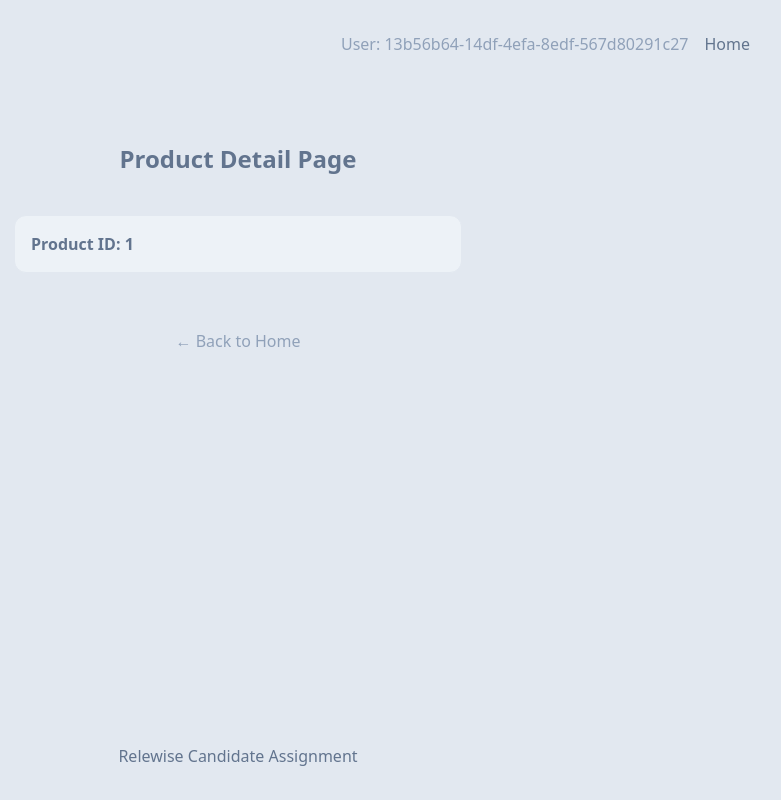
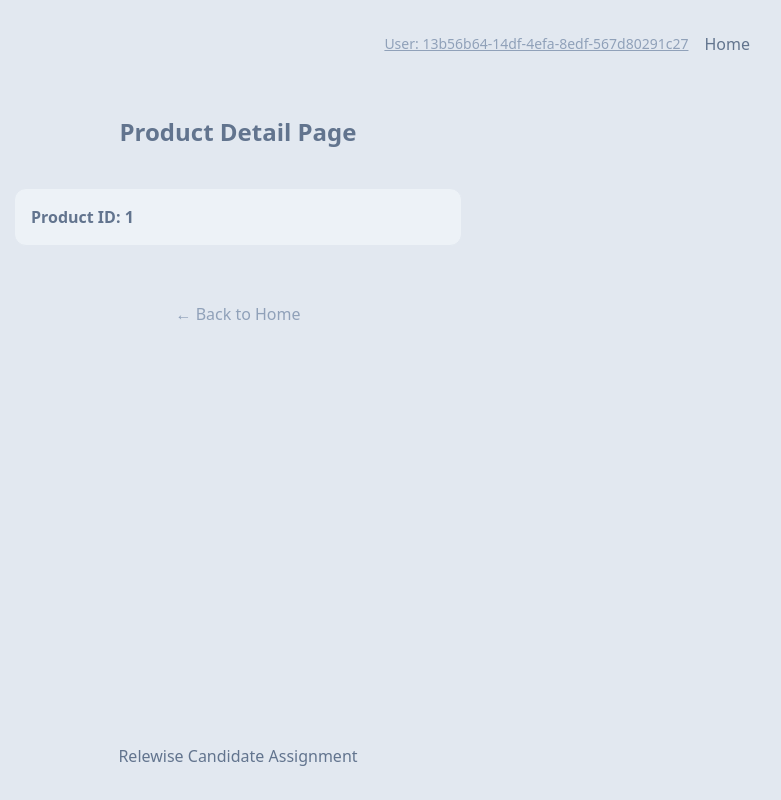
Before and after one commit to junjie-w/relewise-candidate-assignment, a Vue app in the folder client/: page /product/1 in a window 1280 px wide. Shown: the whole page, without its empty margins (402-1183 px from the left). Built offline with nearby package versions, Linux system fonts and the light colour scheme; no server answers; the HTML template or start-up script is replaced by a standard one.

Commit message:
refactor(ui): container padding (#13)

```diff
--- a/client/src/components/AppLayout.vue
+++ b/client/src/components/AppLayout.vue
@@ -15,7 +15,7 @@ onMounted(() => {
   <div class="w-screen h-screen flex flex-col items-center">
     <div class="w-4/5 h-full flex flex-col py-8 text-slate-500">
       <header class="flex justify-end items-center gap-4">
-        <span class="text-slate-400">User: {{ userId }}</span>
+        <span class="text-slate-400 text-sm underline">User: {{ userId }}</span>
         <nav class="hover:underline cursor-pointer hover:italic transition-all duration-200 ease-out">
           <RouterLink to="/">Home</RouterLink>
         </nav>
--- a/client/src/components/HomeComponent.vue
+++ b/client/src/components/HomeComponent.vue
@@ -3,7 +3,7 @@ import SearchContainer from './SearchContainer.vue'
 </script>
 
 <template>
-  <div class="flex flex-col gap-8 w-3/5 md:w-2/5 min-w-80 mx-auto py-10 mt-8">
+  <div class="flex flex-col gap-8 w-3/5 md:w-2/5 min-w-80 mx-auto py-10 mt-4">
     <div class="flex flex-col gap-4 text-center">
       <h1 class="text-2xl font-bold">Search Products</h1>
       <p class="text-slate-400 italic">e.g. search for "tea", "wine", "beer", "Earl Grey", "Carlsberg", etc.</p>
--- a/client/src/components/SearchResults.vue
+++ b/client/src/components/SearchResults.vue
@@ -26,7 +26,7 @@ const navigateToProduct = (result: Product) => {
       <p class="text-sm">Loading...</p>
     </div>
 
-    <ul v-if="results.length > 0" class="max-h-[65vh] overflow-y-auto space-y-3 py-2 list-none">
+    <ul v-if="results.length > 0" class="max-h-[55vh] overflow-y-auto space-y-3 py-2 list-none">
       <li
         v-for="(result) in results"
         :key="result.id"
--- a/client/src/views/ProductDetailView.vue
+++ b/client/src/views/ProductDetailView.vue
@@ -30,7 +30,7 @@ onMounted(async () => {
 </script>
 
 <template>
-  <div class="flex flex-col items-center justify-center min-h-96 p-6">
+  <div class="flex flex-col items-center justify-center py-15">
     <div v-if="productId" class="w-full max-w-md flex flex-col gap-4">
       <h1 class="text-2xl font-bold mb-4 text-center">Product Detail Page</h1>
       <ul class="max-h-[65vh] overflow-y-auto space-y-3 py-2 list-none">
```
